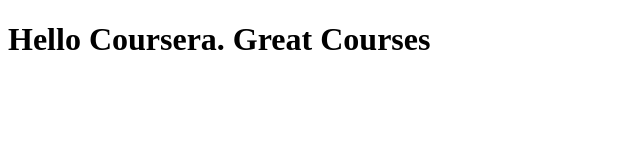
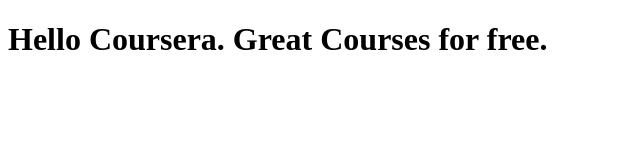
Before and after one commit to sivavemulapalli/Coursera-test, a plain HTML site: page site/index.html in a window 1280 px wide. Shown: the whole page, without its empty margins (0-640 px from the left). Drawn offline with Linux system fonts and the light colour scheme.

Commit message:
Change to text

```diff
--- a/site/index.html
+++ b/site/index.html
@@ -4,6 +4,6 @@
 	<title>Hello Coursera</title>
 </head>
 <body>
-<h1>Hello Coursera. Great Courses</h1>
+<h1>Hello Coursera. Great Courses for free.</h1>
 </body>
 </html>
```
